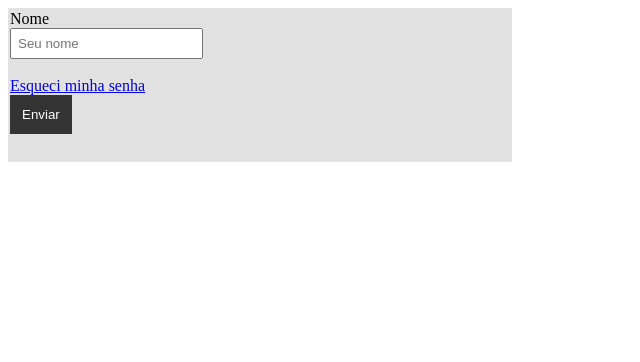
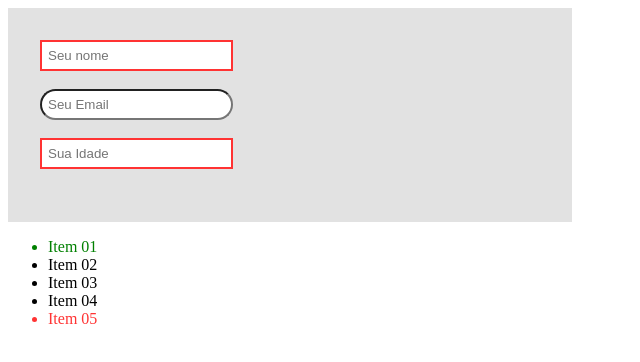
Before and after one commit to joaovaledosantos/playground-2-html-css, a plain HTML site: page index.html in a window 1280 px wide. Shown: the whole page, without its empty margins (0-640 px from the left). Drawn offline with Linux system fonts and the light colour scheme.

Commit message:
[Aula-40] Pseudo-Classes #02

```diff
--- a/index.html
+++ b/index.html
@@ -4,21 +4,26 @@
     <meta charset="UTF-8">
     <link rel="stylesheet" href="style.css">
 
-    <title>Pseud-Classes #01</title>
+    <title>Pseud-Classes #02</title>
 
 </head>
 <body>
-<form>
-    <div>
-        <label>Nome</label> <br>
-        <input type="text" placeholder="Seu nome">
-    </div>
-    <br>
+   <form>
+       <input type="text" placeholder="Seu nome"> <br><br>
 
-    <a href="#">Esqueci minha senha</a> <br>
+       <input type="email" placeholder="Seu Email"> <br><br>
 
-    <button>Enviar</button>
-</form>
+       <input type="text" placeholder="Sua Idade"> <br><br>
+
+   </form>
+
+<ul>
+    <li>Item 01</li>
+    <li>Item 02</li>
+    <li>Item 03</li>
+    <li>Item 04</li>
+    <li>Item 05</li>
+</ul>
 
 
 </body>
--- a/style.css
+++ b/style.css
@@ -1,43 +1,32 @@
 form{
     width: 500px;
     height: 150px;
-    padding: 2px;
+    padding: 2em;
 
-    background: #e2e2e2;
+    background: #E2E2E2;
 }
 
 input{
-     outline: 0;
-     padding: 6px;
- }
-
-input:focus{
-    border: 2px solid #ff3333;
-    border-radius: 16px;
+    outline: 0;
+    padding: 6px;
 }
 
-a{
-    transition: 0.2s;
+input:not([type="email"]){
+    border: 2px solid #ff3333;
 }
 
-a:hover{
+input[type="email"]{
+    border-radius: 20px;
+}
+
+ul li:last-child{
     color: #ff3333;
 }
 
-button{
-    background-color: #333333;
-    color: #fff;
-
-    padding: 12px;
-    border: 0;
-    cursor: pointer;
-
-    transition: 0.2s;
+ul li:nth-child(1){
+    color: fuchsia;
 }
 
-button:hover{
-    background-color: #fff;
-    color: #333;
-    border-radius: 12px;
-    box-shadow: 0px 0px 5px rgba(0, 0, 0, 0.3);
+ul li:first-child{
+    color: green;
 }
```
